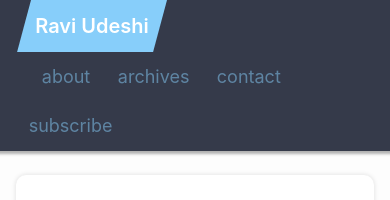
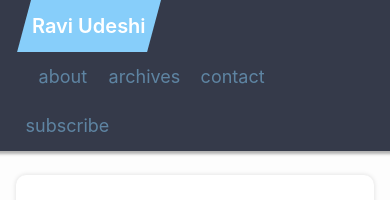
Before and after one commit to rkudeshi/rkudeshi.github.io, a Jekyll site: the page built from index.html, in a window 390 px wide. Shown: the top 200 px of the page. Built offline with Jekyll 4.4.1, drawn with Linux system fonts in a browser that asks for light colours; the list of posts is cut into pages by our own code.

Commit message:
Try fitting menu on smaller screens

```diff
--- a/_sass/_RAVI.scss
+++ b/_sass/_RAVI.scss
@@ -42,6 +42,10 @@ body {
     &:hover {
         text-decoration: none;
         /* border-bottom: 5px solid lightskyblue; */
+    }
+
+    @media (max-width: 30em) {
+        padding: 0.7rem 0.5rem;
     }
 }
 .masthead-title {
```
